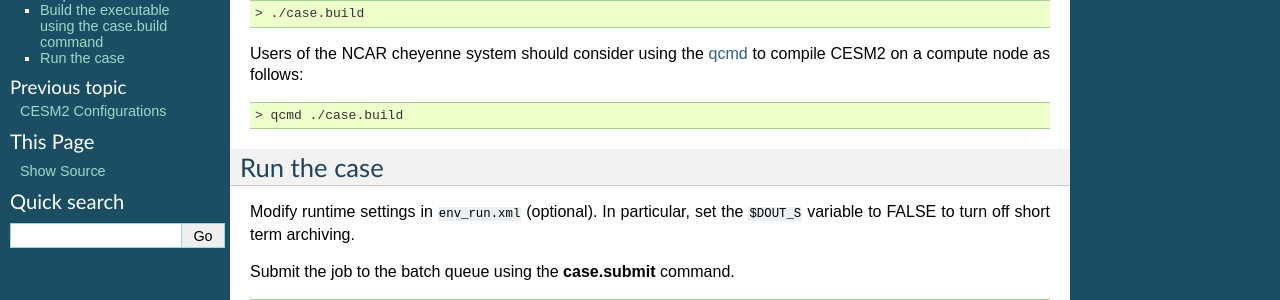
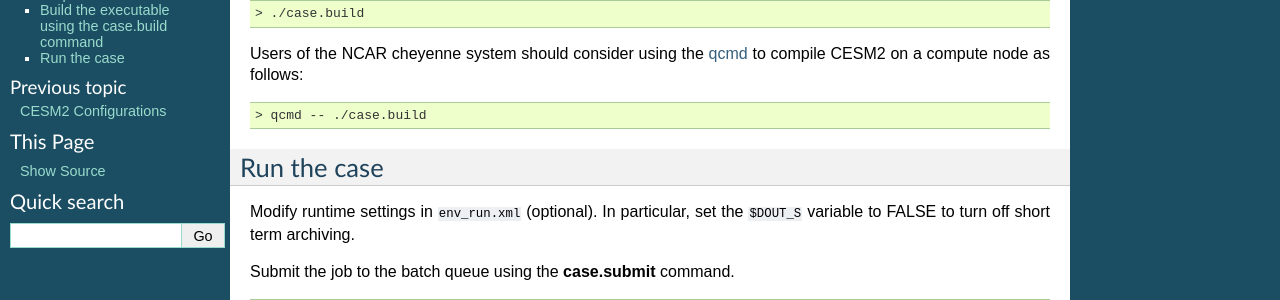
Before and after one commit to ESCOMP/CESM, a Sphinx documentation site: the page built from doc/source/quickstart.rst, in a window 1280 px wide and 900 px high, scrolled down 1502 px. Shown: the part 152-452 px from the top of the window. Built offline with Sphinx 7.4.7, drawn with Linux system fonts in a browser that asks for light colours.

```diff
--- a/doc/source/quickstart.rst
+++ b/doc/source/quickstart.rst
@@ -125,7 +125,7 @@ to compile CESM2 on a compute node as follows:
 
 .. code-block:: console
 
-    > qcmd ./case.build
+    > qcmd -- ./case.build
 
 
 Run the case
```
